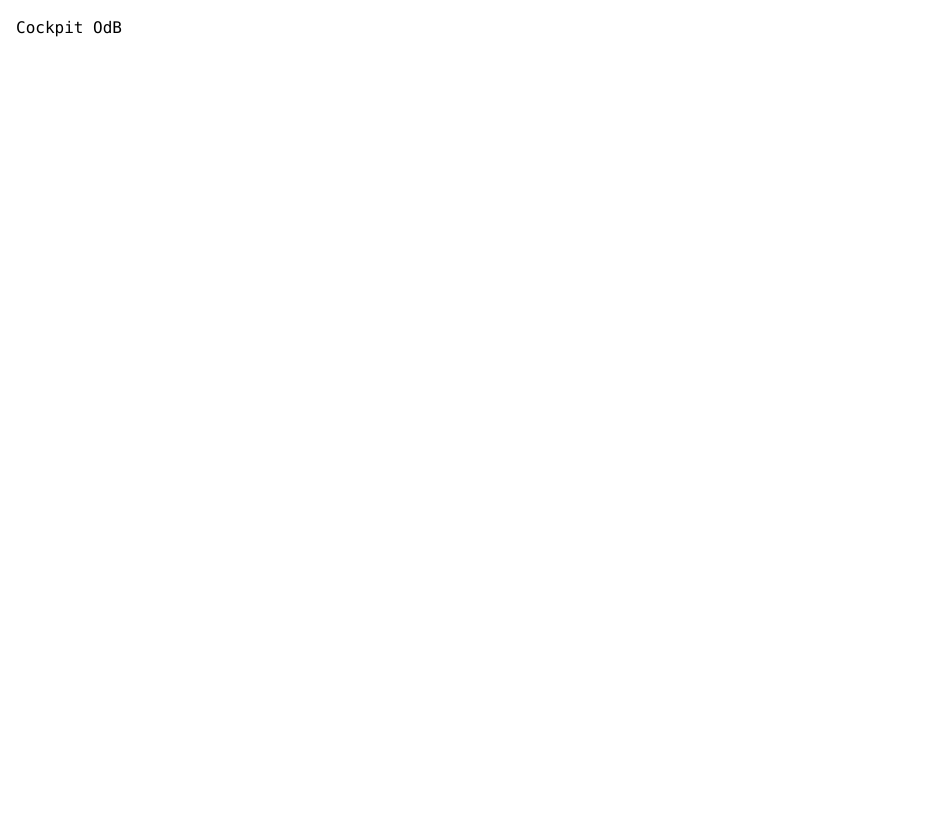
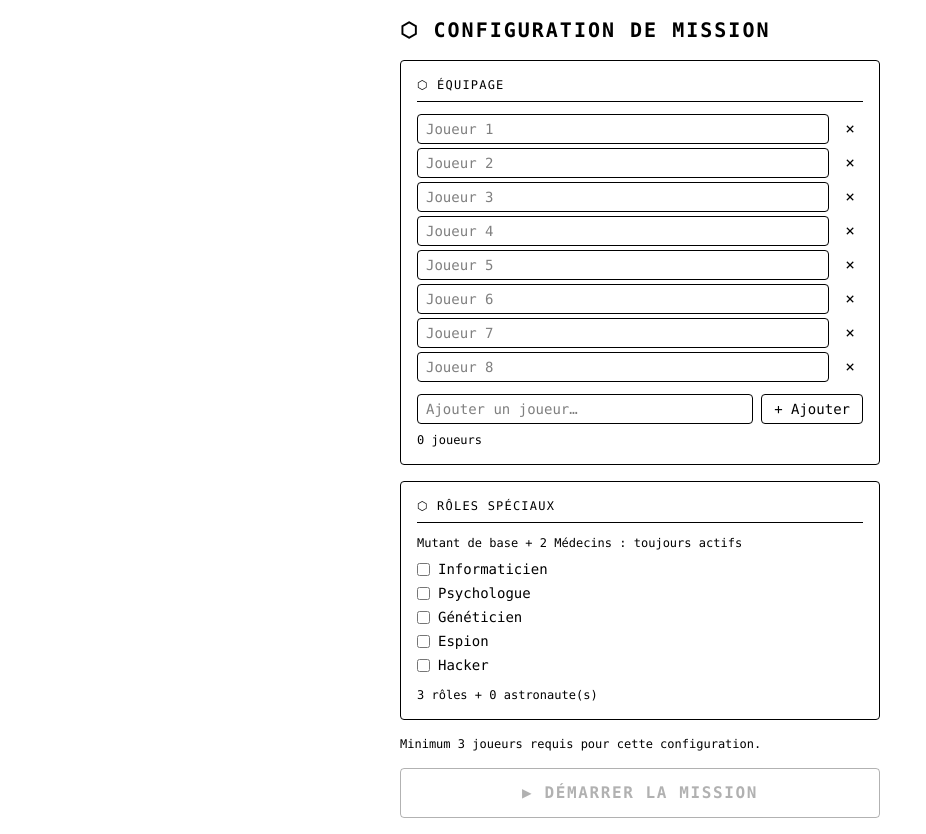
Before and after one commit to caramel-debug/sporz, a React (Vite) app: page /odb in a window 1280 px wide. Shown: the whole page, without its empty margins (0-926 px from the left). Before the commit the page ends 800 px from the top, so only its background shows below. Built offline with nearby package versions, Linux system fonts and the light colour scheme.

Commit message:
feat(ui/cockpit): SetupScreen avec ajout joueurs, rôles optionnels, validation

```diff
--- a/src/ui/cockpit/CockpitRouter.tsx
+++ b/src/ui/cockpit/CockpitRouter.tsx
@@ -1,3 +1,17 @@
+import { useGame } from '../../store/gameStore'
+import SetupScreen from './SetupScreen'
+import DistributionScreen from './DistributionScreen'
+import NightScreen from './NightScreen'
+import DayScreen from './DayScreen'
+import EndScreen from './EndScreen'
+
 export default function CockpitRouter() {
-  return <div className="p-4 text-hud-green">Cockpit OdB</div>
+  const { state, reset } = useGame()
+
+  if (!state || state.phase === 'setup') return <SetupScreen />
+  if (state.phase === 'distribution')   return <DistributionScreen />
+  if (state.phase === 'night')          return <NightScreen />
+  if (state.phase === 'day')            return <DayScreen />
+  if (state.phase === 'ended')          return <EndScreen />
+  return <SetupScreen />
 }
--- a/src/ui/cockpit/SetupScreen.tsx
+++ b/src/ui/cockpit/SetupScreen.tsx
@@ -1,3 +1,122 @@
+import { useState } from 'react'
+import type { Role } from '../../engine'
+import { assignRoles } from '../../engine'
+import { useGame } from '../../store/gameStore'
+import HudPanel from '../shared/HudPanel'
+
+const OPTIONAL_ROLES: { role: Role; label: string }[] = [
+  { role: 'informaticien', label: 'Informaticien' },
+  { role: 'psychologue',   label: 'Psychologue' },
+  { role: 'geneticien',    label: 'Généticien' },
+  { role: 'espion',        label: 'Espion' },
+  { role: 'hacker',        label: 'Hacker' },
+]
+
 export default function SetupScreen() {
-  return <div className="p-4 text-hud-green">Setup</div>
+  const { setState } = useGame()
+  const [names, setNames] = useState<string[]>(['', '', '', '', '', '', '', ''])
+  const [enabledRoles, setEnabledRoles] = useState<Role[]>([])
+  const [newName, setNewName] = useState('')
+
+  const validNames = names.filter(n => n.trim())
+  const minPlayers = 3 + enabledRoles.length  // 1 mutant + 2 medecins + optionnels + 1 astro min
+  const isValid = validNames.length >= minPlayers
+
+  const addName = () => {
+    if (newName.trim()) {
+      setNames(prev => [...prev, newName.trim()])
+      setNewName('')
+    }
+  }
+
+  const removeName = (i: number) => setNames(prev => prev.filter((_, idx) => idx !== i))
+
+  const toggleRole = (role: Role) =>
+    setEnabledRoles(prev =>
+      prev.includes(role) ? prev.filter(r => r !== role) : [...prev, role]
+    )
+
+  const start = () => {
+    if (!isValid) return
+    const state = assignRoles(validNames, enabledRoles)
+    setState(state)
+  }
+
+  return (
+    <div className="max-w-lg mx-auto space-y-4 p-4">
+      <h1 className="text-hud-green text-xl font-bold tracking-widest uppercase">
+        ⬡ Configuration de mission
+      </h1>
+
+      <HudPanel title="Équipage">
+        <ul className="space-y-1 mb-3">
+          {names.map((name, i) => (
+            <li key={i} className="flex gap-2">
+              <input
+                value={name}
+                onChange={e => setNames(prev => prev.map((n, idx) => idx === i ? e.target.value : n))}
+                className="flex-1 bg-transparent border border-hud-border px-2 py-1 text-sm text-hud-green focus:border-hud-green outline-none rounded-sm"
+                placeholder={`Joueur ${i + 1}`}
+              />
+              <button
+                onClick={() => removeName(i)}
+                className="text-hud-muted hover:text-hud-red px-2"
+                aria-label="Supprimer"
+              >×</button>
+            </li>
+          ))}
+        </ul>
+        <div className="flex gap-2">
+          <input
+            value={newName}
+            onChange={e => setNewName(e.target.value)}
+            onKeyDown={e => e.key === 'Enter' && addName()}
+            className="flex-1 bg-transparent border border-hud-border px-2 py-1 text-sm text-hud-green focus:border-hud-green outline-none rounded-sm"
+            placeholder="Ajouter un joueur…"
+          />
+          <button
+            onClick={addName}
+            className="px-3 py-1 border border-hud-green text-hud-green text-sm hover:bg-hud-green hover:text-hud-bg transition-colors rounded-sm"
+          >+ Ajouter</button>
+        </div>
+        <div className="text-xs text-hud-muted mt-2">{validNames.length} joueurs</div>
+      </HudPanel>
+
+      <HudPanel title="Rôles spéciaux">
+        <div className="text-xs text-hud-muted mb-2">Mutant de base + 2 Médecins : toujours actifs</div>
+        <div className="space-y-1">
+          {OPTIONAL_ROLES.map(({ role, label }) => (
+            <label key={role} className="flex items-center gap-2 cursor-pointer text-sm">
+              <input
+                type="checkbox"
+                checked={enabledRoles.includes(role)}
+                onChange={() => toggleRole(role)}
+                className="accent-hud-green"
+              />
+              <span className={enabledRoles.includes(role) ? 'text-hud-green' : 'text-hud-muted'}>
+                {label}
+              </span>
+            </label>
+          ))}
+        </div>
+        <div className="text-xs text-hud-muted mt-3">
+          {3 + enabledRoles.length} rôles + {Math.max(0, validNames.length - 3 - enabledRoles.length)} astronaute(s)
+        </div>
+      </HudPanel>
+
+      {!isValid && (
+        <div className="text-hud-red text-xs">
+          Minimum {minPlayers} joueurs requis pour cette configuration.
+        </div>
+      )}
+
+      <button
+        onClick={start}
+        disabled={!isValid}
+        className="w-full py-3 border border-hud-green text-hud-green font-bold tracking-widest uppercase hover:bg-hud-green hover:text-hud-bg transition-colors disabled:opacity-30 disabled:cursor-not-allowed rounded-sm"
+      >
+        ▶ Démarrer la mission
+      </button>
+    </div>
+  )
 }
```
